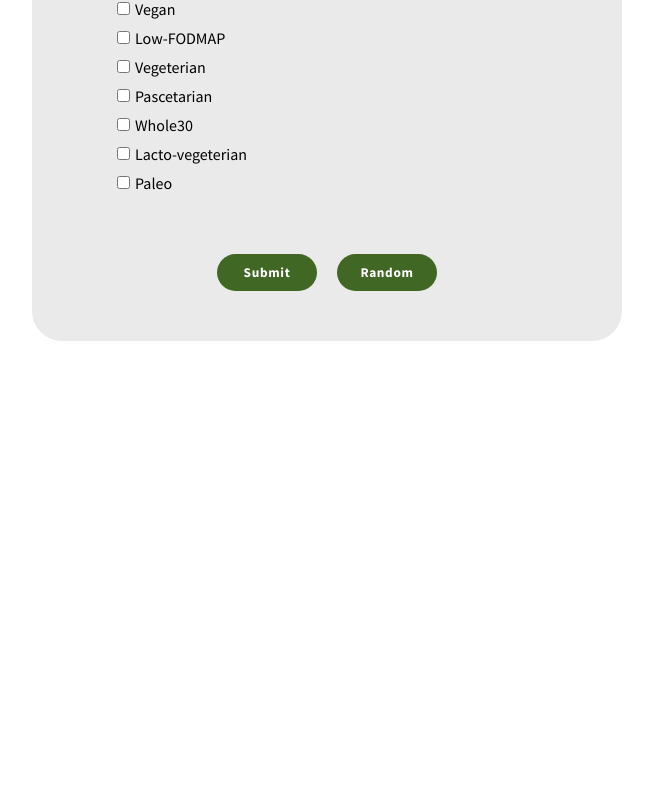
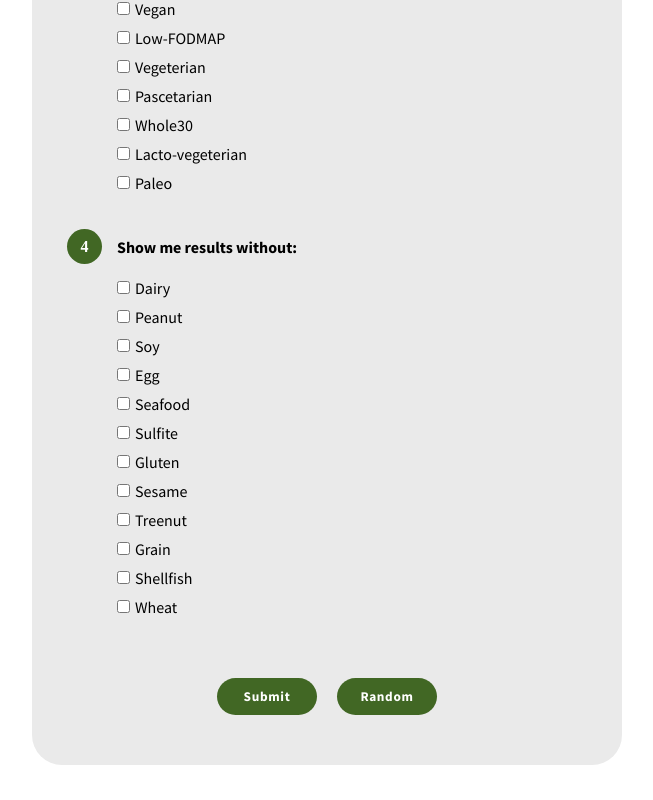
Before and after one commit to ewang0/cravr, a React (Create React App) app: page / in a window 1280 px wide. Shown: the part 1417-2217 px from the top of the page, without its empty margins (3-656 px from the left). Before the commit the page ends 1793 px from the top, so only its background shows below. Built offline with nearby package versions, Linux system fonts and the light colour scheme; no server answers; a web font is replaced by a local one.

Commit message:
Dynamically add intolerance checkboxes

```diff
--- a/src/components/Form.tsx
+++ b/src/components/Form.tsx
@@ -335,9 +335,9 @@
                   <div className="check-wrapper">
                     <input type="checkbox" id="ketogenic" onChange={(event) => handleChange(event)}/>
                     <label>Ketogenic</label>
+                  </div> */}
                 </div>
-                </div>
-                <div className="check-column">
+                {/* <div className="check-column">
                   <div className="check-wrapper">
                     <input type="checkbox" id="vegan" onChange={(event) => handleChange(event)}/>
                     <label>Vegan</label>
@@ -367,8 +367,8 @@
                   <div className="check-wrapper">
                     <input type="checkbox" id="paleo" onChange={(event) => handleChange(event)}/>
                     <label>Paleo</label>
-                  </div>
-                </div>
+                  </div> */}
+                {/* </div> */}
               </div>
             </div>
           </li>
@@ -380,7 +380,18 @@
               <p>Show me results without:</p>
               <div className="checkbox-container" id="intolerances">
                 <div className="check-column">
+                  {intoleranceOptions.map((intoleranceOption, index) => {
+                    return (
                       <div className="check-wrapper">
+                        <input type="checkbox" id={intoleranceOption.id} checked={intoleranceCheckedState[index]} onChange={(event) => {
+                          handleChange(event);
+                          handleIntoleranceCheckBoxes(index)
+                          }}/>
+                        <label >{intoleranceOption.name}</label>
+                      </div>
+                    )
+                  })}
+                  {/* <div className="check-wrapper">
                     <input type="checkbox" id="dairy" onChange={(event) => handleChange(event)}/>
                     <label>Dairy</label>
                   </div>
@@ -395,9 +406,9 @@
                   <div className="check-wrapper">
                     <input type="checkbox" id="egg" onChange={(event) => handleChange(event)}/>
                     <label>Egg</label>
+                  </div> */}
                 </div>
-                </div>
-                <div className="check-column">
+                {/* <div className="check-column">
                   <div className="check-wrapper">
                     <input type="checkbox" id="seafood" onChange={(event) => handleChange(event)}/>
                     <label>Seafood</label>
@@ -430,9 +441,9 @@
                   </div>
                   <div className="check-wrapper">
                     <input type="checkbox" id="wheat" onChange={(event) => handleChange(event)}/>
-                    <label>Wheat</label>
-                  </div> */}
-                </div>
+                    <label>Wheat</label> */}
+                  {/* </div> */}
+                {/* </div> */}
               </div>
             </div>
           </li>
```
Lines whose indentation alone changed are shown as unchanged.
